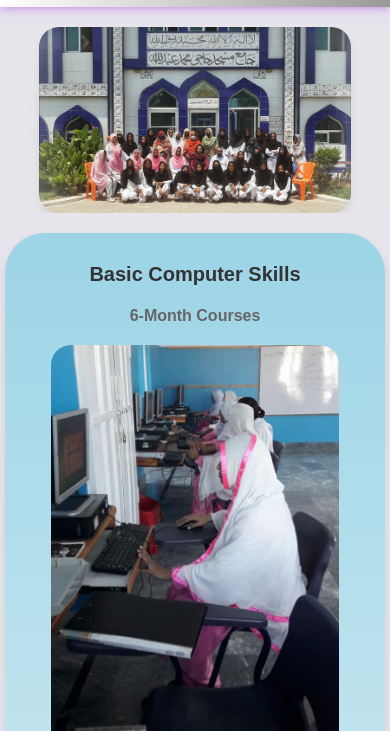
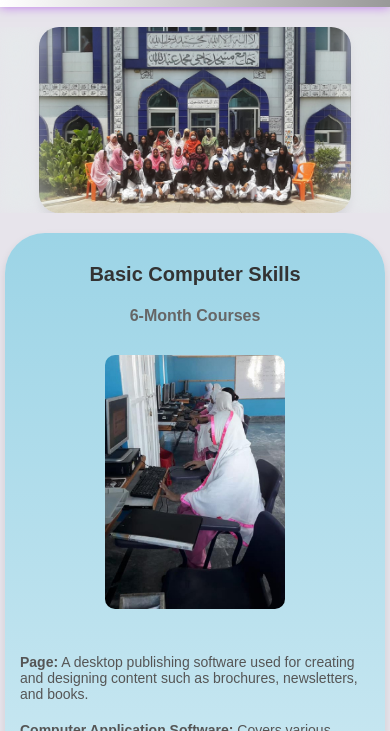
Before and after one commit to sanakhuram/hope-health-welfare-associations, a plain HTML site: page work.html in a window 390 px wide. Shown: the part 113-844 px from the top of the page. Drawn offline with Linux system fonts and the light colour scheme.

Commit message:
Update work.css

```diff
--- a/styles/work.css
+++ b/styles/work.css
@@ -38,7 +38,7 @@
     left: 0;
     width: 100%;
     height: 100%;
-    background: radial-gradient(circle, rgba(255, 255, 255, 0) 60%, rgba(229, 235, 235, 1) 120%);
+    background: radial-gradient(circle, rgba(255, 255, 255, 0) 60%, rgba(229, 235, 235, 1) 100%);
     filter: blur(10px); /* Adjust the blur amount as needed */
     pointer-events: none; /* Ensure the overlay doesn't interfere with image interactions */
 }
@@ -221,7 +221,7 @@
     }
 
     .text-image img {
-        width: 100%;
+        width: 50%;
     }
 
     .course-list {
@@ -252,7 +252,8 @@
     }
 
     .text-image img {
-        width: 80%;
+        width: 50%;
+        padding: 10px;
     }
 
     .course-list {
```
